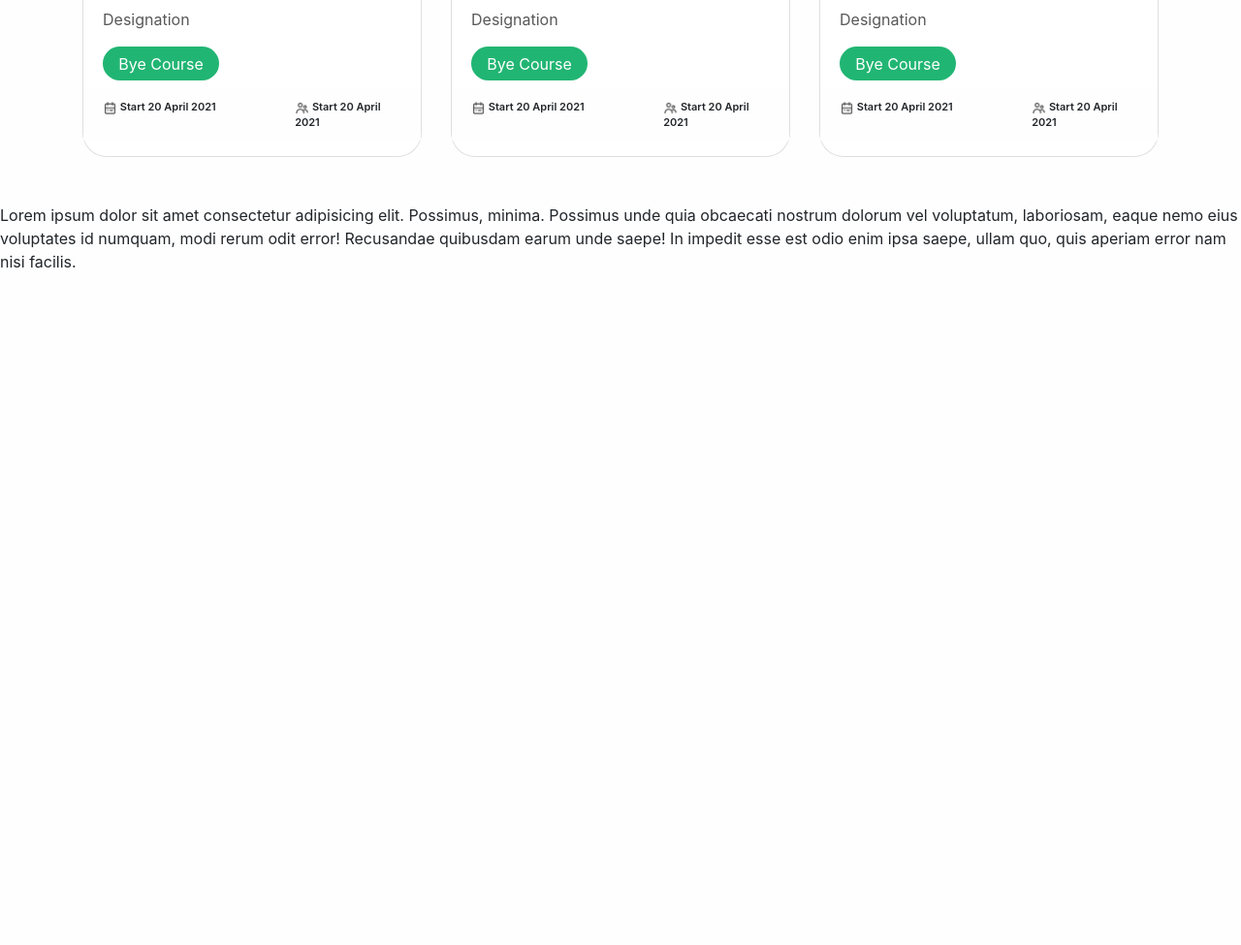
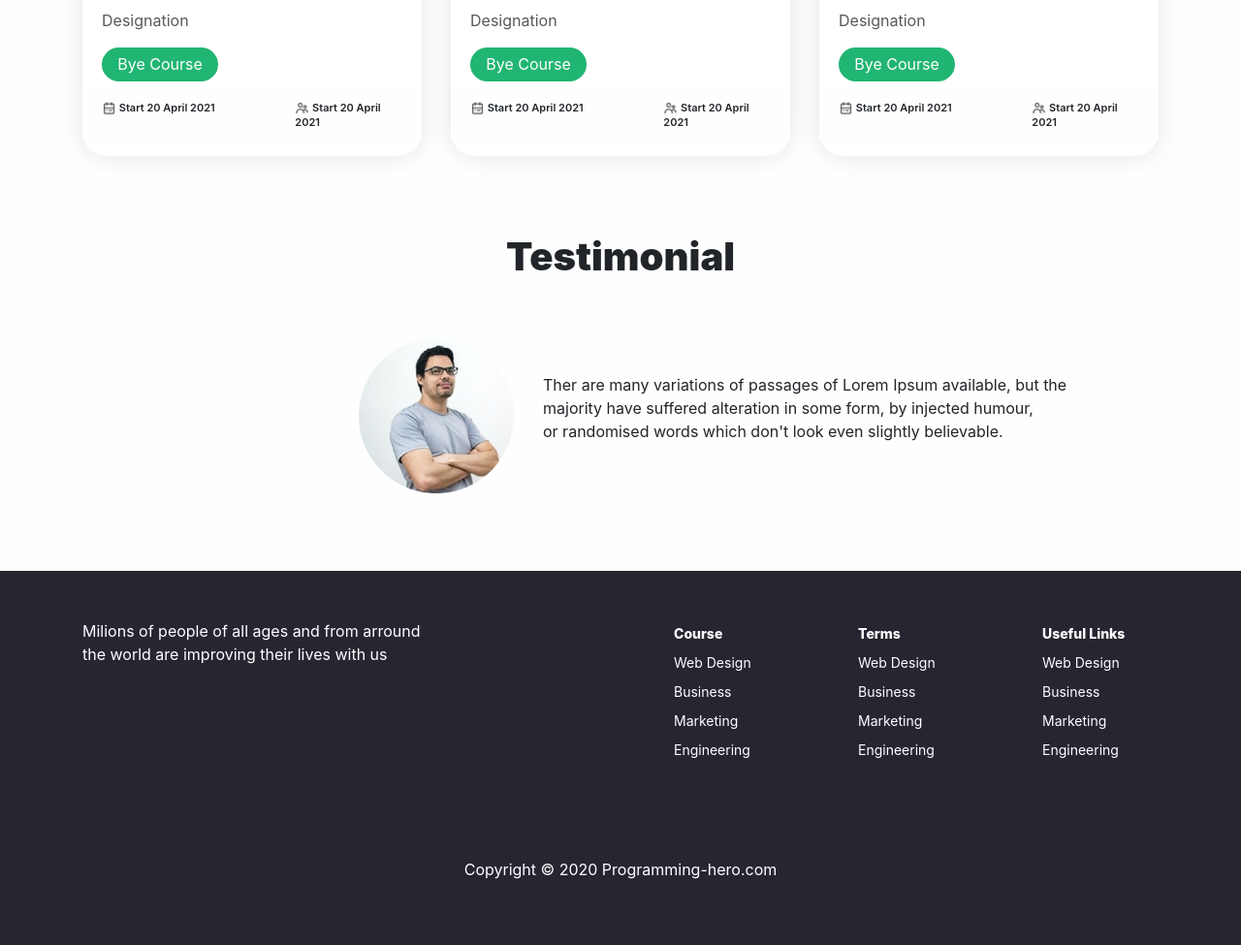
Before and after one commit to tcraju/E-School-Website, a plain HTML site: page index.html in a window 1280 px wide. Shown: the part 1320-2295 px from the top of the page at 97% size. Before the commit the page ends 1618 px from the top, so only its background shows below. Drawn offline with Linux system fonts and the light colour scheme.

Commit message:
Complete rough

```diff
--- a/assets/css/style.css
+++ b/assets/css/style.css
@@ -158,6 +158,47 @@ h6 {
 .course-area .card-body{
    padding-bottom: 8px;
 }
-.course-area .card{
+.course-area .card {
     border-radius: 25px;
+    margin-bottom: 80px;
+    background-color: #fff;
+    border: none;
+    box-shadow: 0 0 25px #E5E5E5;
 }
+
+.t-body-area img {
+    width: 100%;
+}
+.t-body-area{
+    height: 160px;
+}
+.t-area-header {
+    font-weight: 900;
+    font-size: 40px;
+    margin-bottom: 60px;
+}
+.testimonial-area{
+    margin-bottom: 80px;
+}
+
+.footer-area{
+    color:#fff;
+    padding-top: 50px;
+
+    background-color: #282531;
+}
+.list-group{
+    background-color: #282531;
+}
+.list-group ul {
+    list-style: none;
+    line-height: 30px;
+    font-size: 14px;
+}
+.list-group ul li:first-child {
+    font-weight: 800;
+}
+.copyright-area {
+    padding: 80px;
+    padding-bottom: 50px;
+}
--- a/index.html
+++ b/index.html
@@ -4,9 +4,7 @@
 <head>
     <meta charset="UTF-8">
     <meta name="viewport" content="width=device-width, initial-scale=1.0">
-    <title>Hot Gadgets</title>
-    <!-- <link rel="stylesheet" href="https://use.fontawesome.com/releases/v5.13.1/css/all.css"
-        integrity="sha384-xxzQGERXS00kBmZW/6qxqJPyxW3UR0BPsL4c8ILaIWXva5kFi7TxkIIaMiKtqV1Q" crossorigin="anonymous"> -->
+    <title>E-School</title>
     <link rel="stylesheet" type="text/css" href="assets/css/bootstrap/bootstrap.min.css">
     <link rel="stylesheet" type="text/css" href="assets/css/style.css">
     <!-- <link rel="stylesheet" type="text/css" href="assets/css/responsive.css"> -->
@@ -226,9 +224,73 @@
         </div>
     </section>
 
-    <br><br>
-    <p>Lorem ipsum dolor sit amet consectetur adipisicing elit. Possimus, minima. Possimus unde quia obcaecati nostrum dolorum vel voluptatum, laboriosam, eaque nemo eius voluptates id numquam, modi rerum odit error! Recusandae quibusdam earum unde saepe! In impedit esse est odio enim ipsa saepe, ullam quo, quis aperiam error nam nisi facilis.</p>
+    <section class="testimonial-area">
+        <div class="container">
+            <h2 class="t-area-header text-center" > Testimonial</h2>
+            <div class="t-body-area">
+                <div class="row">
+                    <div class="col-md-2 offset-md-3">
+                        <img src="assets/images/Photos/Man.png" alt="">
+                    </div>
+                    <div class="col-md-7 align-self-center">
+                        <p>Ther are many variations of passages of Lorem Ipsum available, but the <br> majority have suffered alteration in some form, by injected humour, <br> or randomised words which don't look even slightly believable.  </p>
+                    </div>
+                </div>
+            </div>
 
+        </div>
+    </section>
+
+    <footer class="footer-area">
+
+        <div class="container">
+            <div class="row">
+                <div class="col-md-6">
+                    <p>Milions of people of all ages and from arround <br> the world are improving their lives with us </p>
+                </div>
+                <div class="col-md-2">
+                    <div class="list-group">
+                        <ul>
+                            <li>Course</li>
+                            <li>Web Design</li>
+                            <li>Business</li>
+                            <li>Marketing</li>
+                            <li>Engineering</li>
+                        </ul>
+                    </div>
+                </div>
+                <div class="col-md-2">
+                    <div class="list-group">
+                        <ul>
+                            <li>Terms</li>
+                            <li>Web Design</li>
+                            <li>Business</li>
+                            <li>Marketing</li>
+                            <li>Engineering</li>
+                        </ul>
+                    </div>
+                </div>
+                <div class="col-md-2">
+                    <div class="list-group">
+                        <ul>
+                            <li>Useful Links</li>
+                            <li>Web Design</li>
+                            <li>Business</li>
+                            <li>Marketing</li>
+                            <li>Engineering</li>
+                        </ul>
+                    </div>
+                </div>
+            </div>
+
+            <div class="copyright-area">
+                <p class="text-center">Copyright &copy 2020 Programming-hero.com</p>
+            </div>
+
+
+        </div>
+
+    </footer>
 
 
 
```
